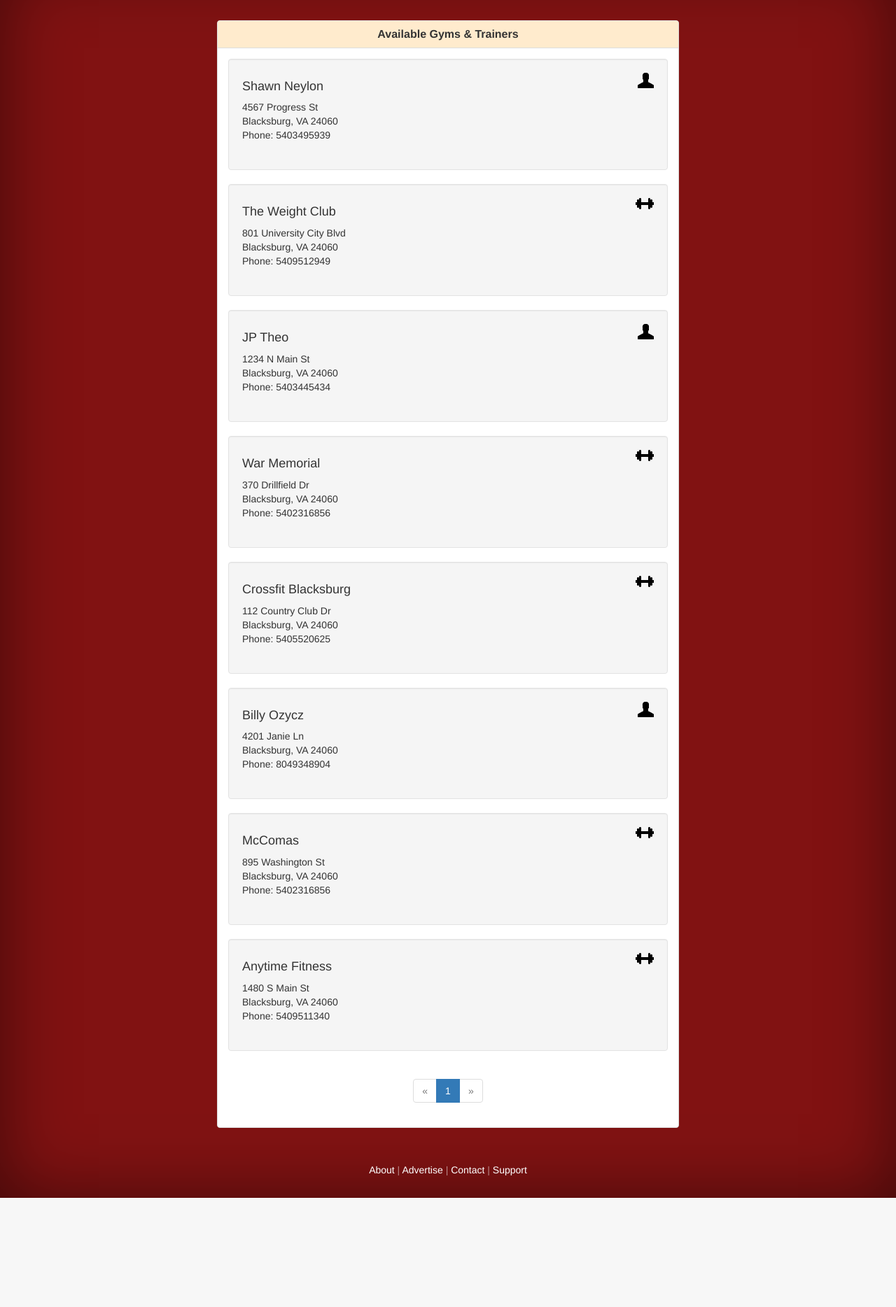
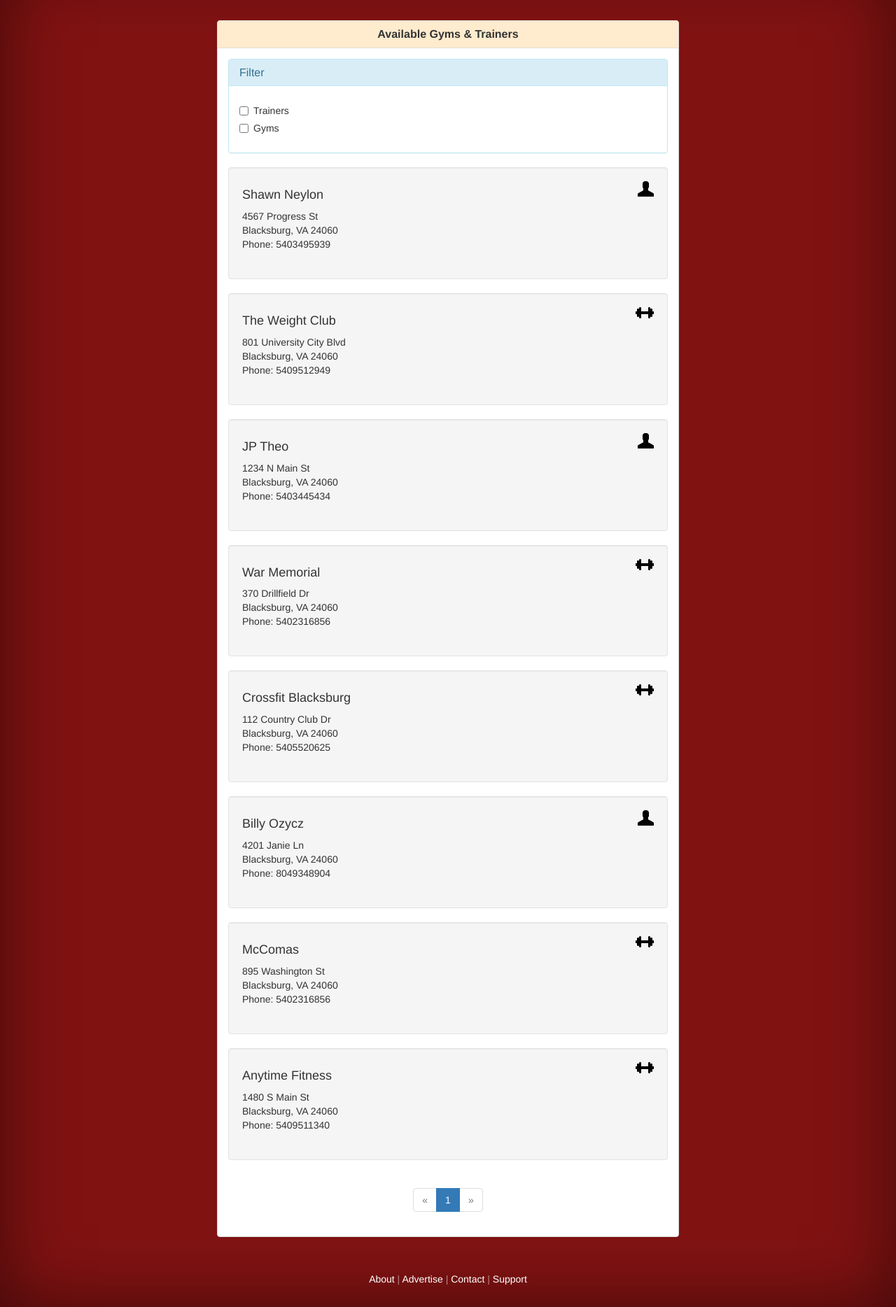
Before and after one commit to bjsawyer/TechFit, a PHP site: page /listings.php in a window 1280 px wide. Shown: the part 51-1919 px from the top of the page at 70% size. Before the commit the page ends 1763 px from the top, so only its background shows below. Run offline with PHP 8.4, Linux system fonts and the light colour scheme; data comes from the database, SQL or seed files in the repository.

Commit message:
added checkboxes for listings filtering...not working yet though

```diff
--- a/css/style.css
+++ b/css/style.css
@@ -91,6 +91,9 @@ right: 0;
 }
 #logoutButtonNav{
 	margin-left: 15px;
+}
+#filter-panel{
+	text-align: left;
 }
 
 /* Links */
--- a/listings.php
+++ b/listings.php
@@ -131,7 +131,27 @@
 							<?
 								}
 							?>
+
 							<div class="panel-body">
+								<div class="panel panel-info" id="filter-panel">
+									<div class="panel-heading">
+										<h3 class="panel-title">Filter</h3>
+									</div>
+									<div class="panel-body">
+									    <div class="checkbox">
+											<label>
+												<input type="checkbox" id="showTrainers" value="show">
+												Trainers
+											</label>
+										</div>
+										<div class="checkbox">
+											<label>
+												<input type="checkbox" id="showGyms" value="show">
+												Gyms
+											</label>
+										</div>
+									</div>
+								</div>
 								<?
 									// displays platinum trainers
 									while($row = mysqli_fetch_array($rsTrainers1, MYSQLI_ASSOC)) {
@@ -189,3 +209,16 @@
     </div>
 </body>
 </html>
+<script>
+	var trainersShown = document.getElementById("showTrainers").value;
+	var gymsShown = document.getElementById("showGyms").value;
+	$('#showTrainers').change(function() {
+		if ((trainersShown == "show" && gymsShown == "show") || (trainersShown != "show" && gymsShown != "show") {
+
+		}else if (trainersShown == "show") {
+
+		}else if (gymsShown == "show") {
+
+		}
+	});
+</script>
```
